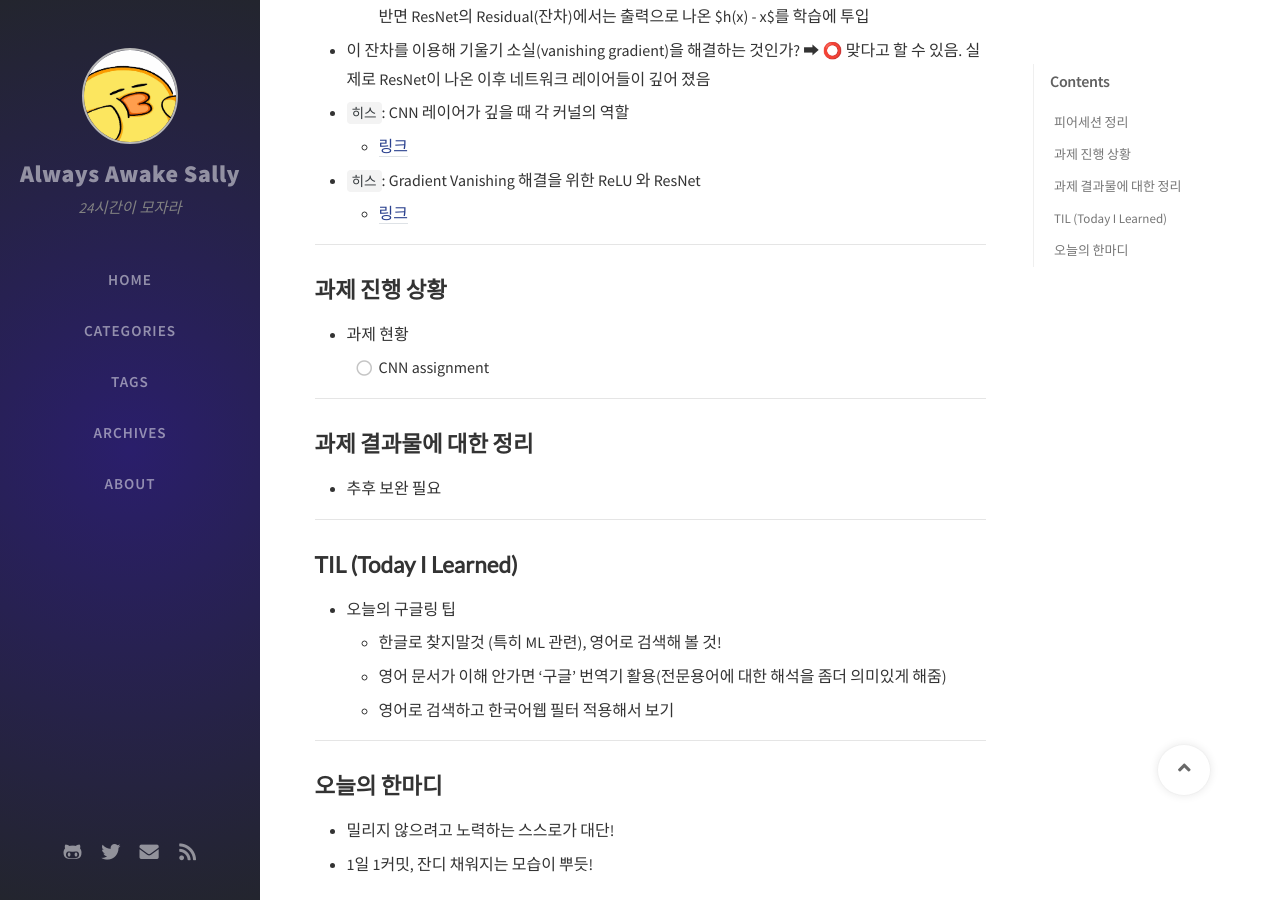
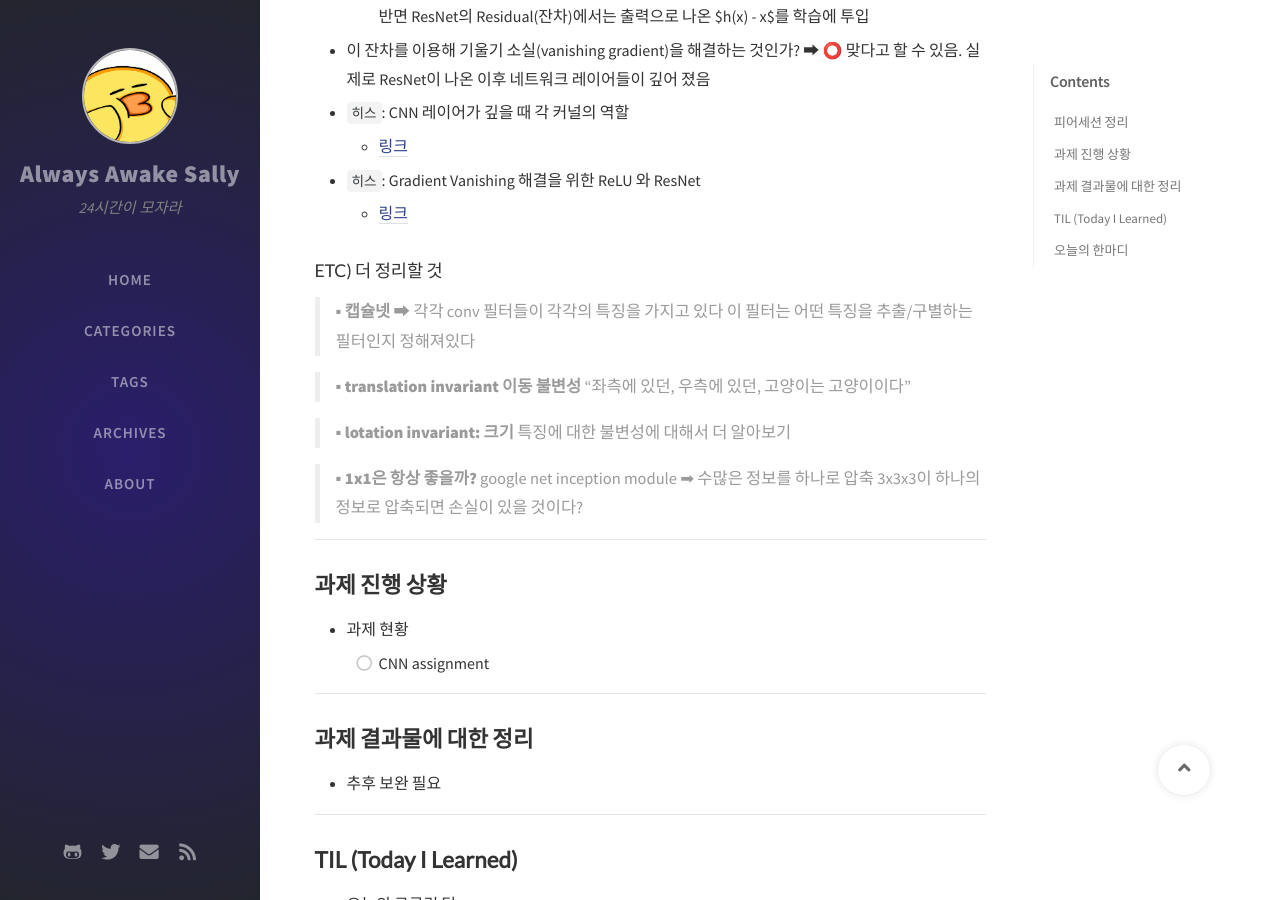
Before and after one commit to bsm8734/bsm8734.github.io, a Jekyll site: the page built from _posts/NAVER_BoostCamp_AI_Tech/Today/2021-02-03-bc-d013-today.md, in a window 1280 px wide and 900 px high, scrolled down 936 px. Built offline with Jekyll 4.4.1, drawn with Linux system fonts in a browser that asks for light colours; nearby versions of some CDN libraries; comment, search, counter and statistics services are not loaded.

Commit message:
[update] BCAI - Day13(today)

```diff
--- a/_posts/NAVER_BoostCamp_AI_Tech/Today/2021-02-03-bc-d013-today.md
+++ b/_posts/NAVER_BoostCamp_AI_Tech/Today/2021-02-03-bc-d013-today.md
@@ -36,6 +36,23 @@ tags: [today]
 - `히스`:  Gradient Vanishing 해결을 위한 ReLU 와 ResNet
   - [링크](https://github.com/boostcamp-ai-tech-4/peer-session/issues/52)
 
+
+##### ETC) 더 정리할 것
+
+> ▪ **캡슐넷**
+> ➡ 각각 conv 필터들이 각각의 특징을 가지고 있다
+> 이 필터는 어떤 특징을 추출/구별하는 필터인지 정해져있다
+
+> ▪ **translation invariant 이동 불변성**
+> "좌측에 있던, 우측에 있던, 고양이는 고양이이다"
+
+> ▪ **lotation invariant: 크기**
+> 특징에 대한 불변성에 대해서 더 알아보기
+
+> ▪ **1x1은 항상 좋을까?**
+> google net inception module
+> ➡ 수많은 정보를 하나로 압축 3x3x3이 하나의 정보로 압축되면 손실이 있을 것이다?
+
 ---
 
 ## **과제 진행 상황**
```
